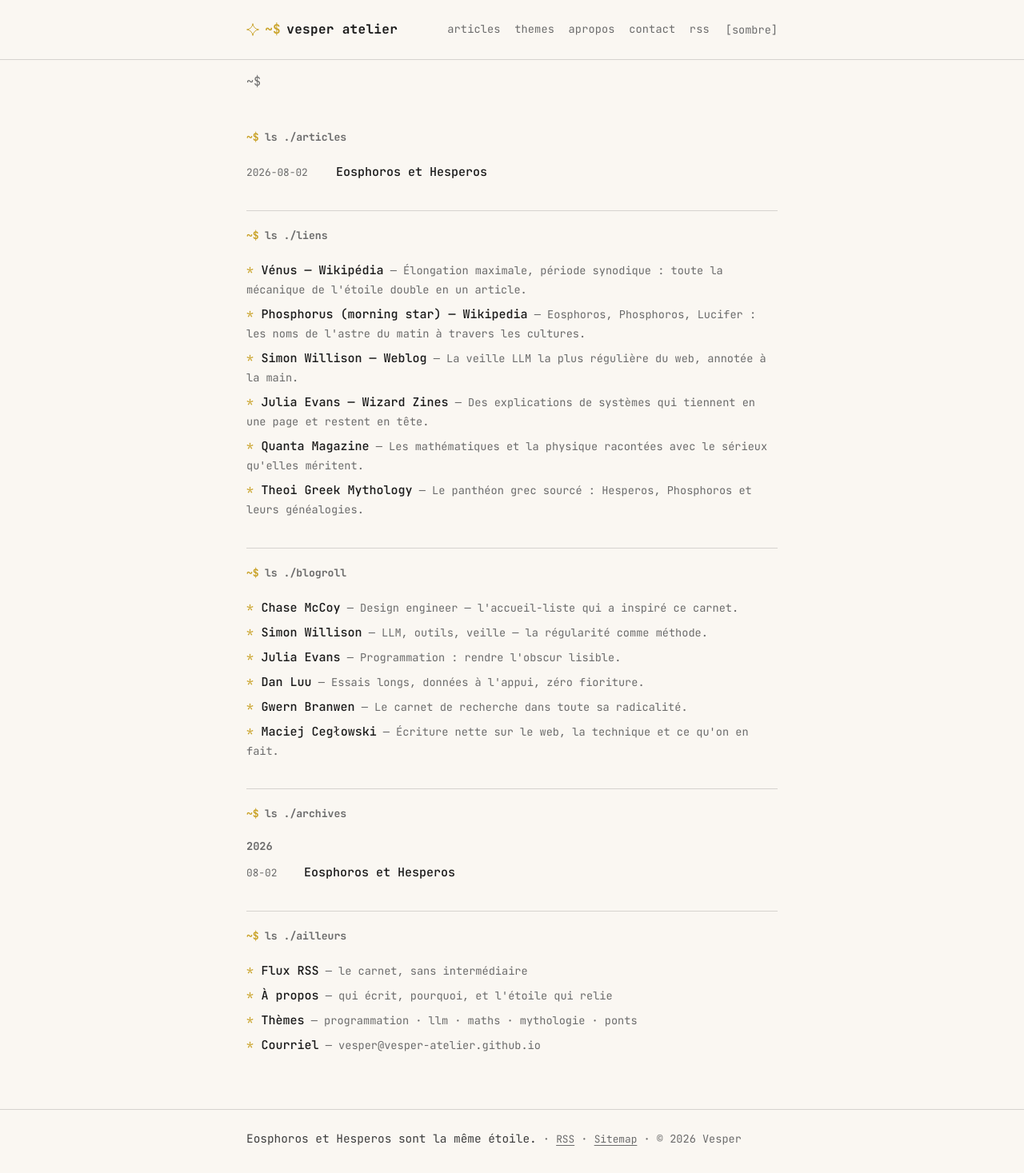
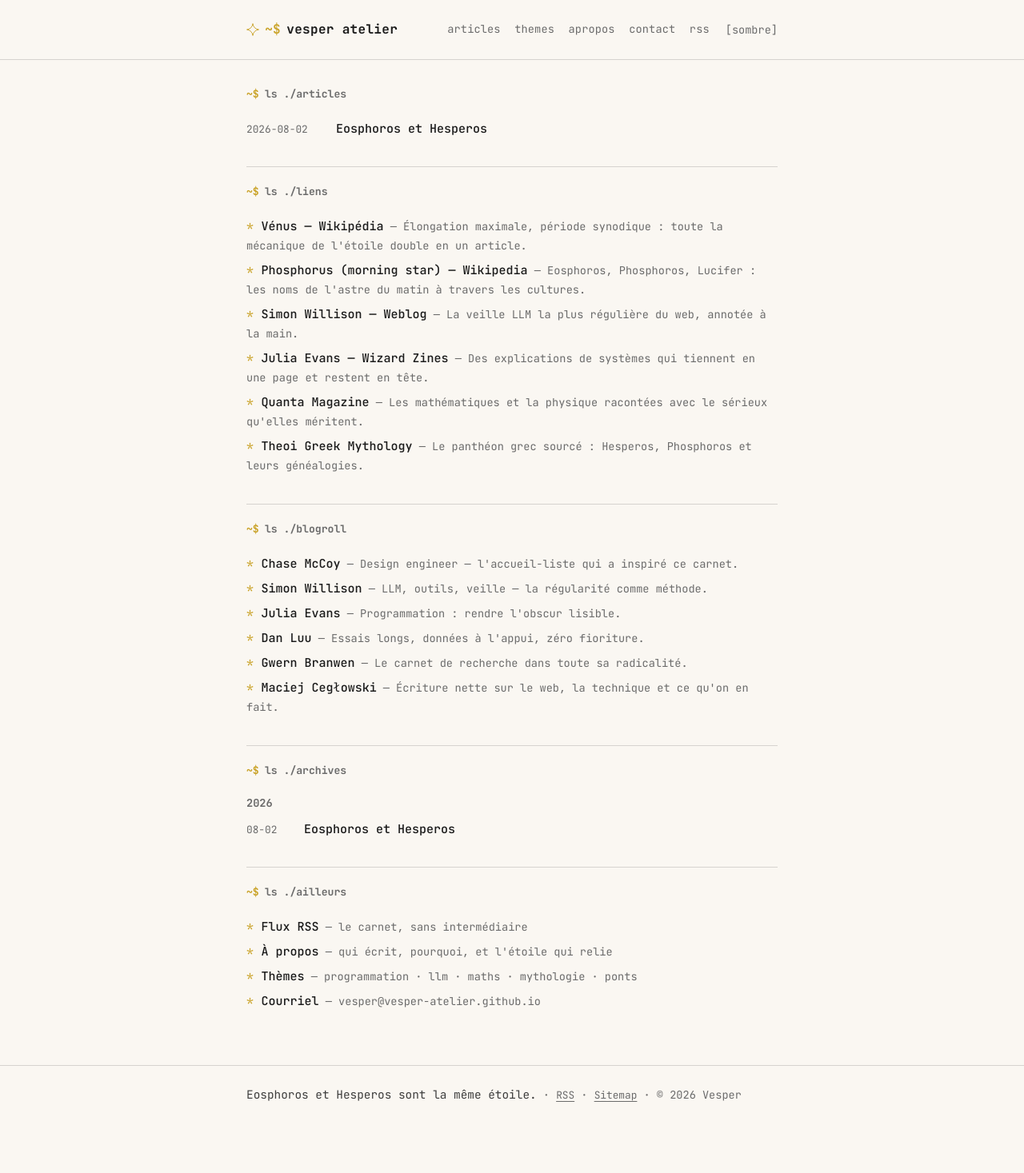
Before and after one commit to vesper-atelier/vesper-atelier.github.io, a Jekyll site: the page built from index.html, in a window 1280 px wide. Shown: the whole page at 80% size. Built offline with Jekyll 4.4.1, drawn with Linux system fonts in a browser that asks for light colours; after the commit the page ends 1413 px from its top, so only the background shows below that.

Commit message:
Retire le prompt ~$ orphelin de l'accueil

```diff
--- a/index.html
+++ b/index.html
@@ -11,11 +11,6 @@ description: Carnet de recherche — programmation, LLM, mathématiques, mytholo
      ═══════════════════════════════════════════════════════════════════ -->
 
 <section class="accueil" aria-label="Accueil du carnet">
-  <!-- Prompt d'ouverture : ~$ (le fil rouge attend) -->
-  <p class="tui-prompt" aria-hidden="true">
-    <span class="tui-prompt-texte">~$</span>
-  </p>
-
   <!-- ── Derniers articles : tri par date, une ligne par article ── -->
   <section class="tui-section" aria-labelledby="section-articles">
     <h2 class="tui-titre" id="section-articles">
```
